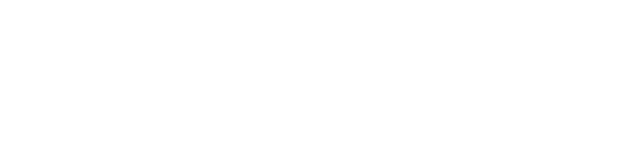
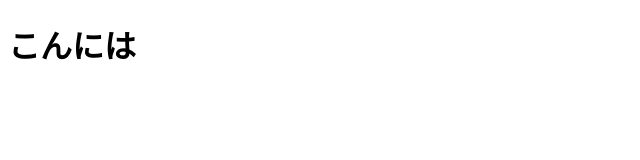
Before and after one commit to yusukey354/testrepo, a plain HTML site: page テストフォルダー/index.html in a window 1280 px wide. Shown: the whole page, without its empty margins (0-640 px from the left). Drawn offline with Linux system fonts and the light colour scheme.

Commit message:
こんにちは

```diff
--- a/テストフォルダー/index.html
+++ b/テストフォルダー/index.html
@@ -6,6 +6,6 @@
     <title>Document</title>
 </head>
 <body>
-
+    <h1>こんには</h1>
 </body>
 </html>
```
